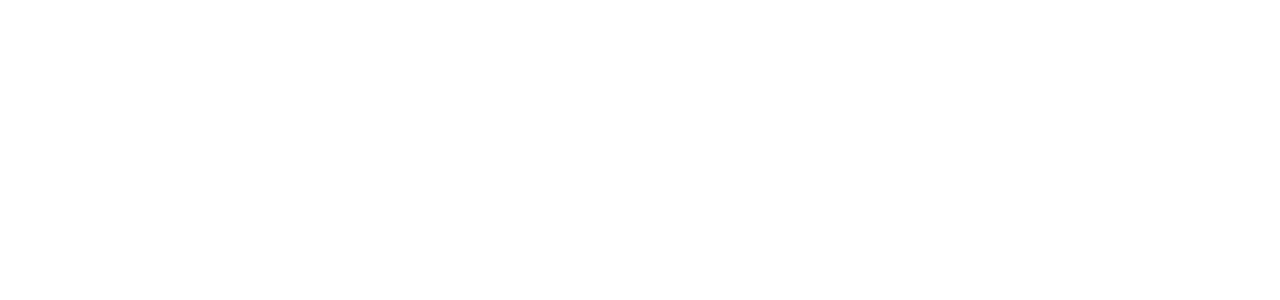
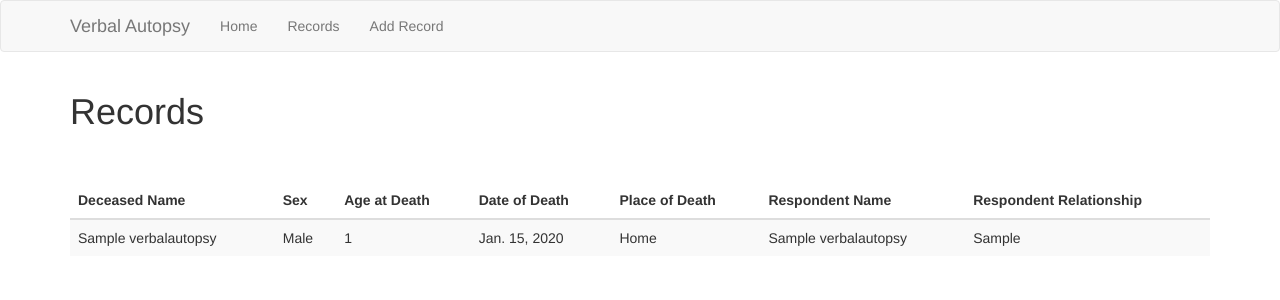
Before and after one commit to GraceMonde/va-system, a Django app: page /records/ in a window 1280 px wide. Before the commit the part shown is empty. Shown: the top 300 px of the page. Run offline with Django 5.2, Linux system fonts and the light colour scheme; tables that the repository leaves empty hold one stand-in row (values such as "Sample post"); some libraries are stand-ins or nearby versions.

Commit message:
Added records list page and connected to views

```diff
--- a/va/templates/va/home.html
+++ b/va/templates/va/home.html
@@ -8,8 +8,4 @@
     This system helps you record and manage verbal autopsy records.
 </p>
 
-<a href="{% url 'add_record' %}" class="btn btn-primary">
-    Add Record
-</a>
-
 {% endblock %}
--- a/va/templates/va/record_list.html
+++ b/va/templates/va/record_list.html
@@ -0,0 +1,37 @@
+{% extends "va/base.html" %}
+
+{% block content %}
+
+<h1>Records</h1>
+
+<br><br>
+
+<table class="table table-striped">
+    <thead>
+        <tr>
+            <th>Deceased Name</th>
+            <th>Sex</th>
+            <th>Age at Death</th>
+            <th>Date of Death</th>
+            <th>Place of Death</th>
+            <th>Respondent Name</th>
+            <th>Respondent Relationship</th>
+        </tr>
+    </thead>
+
+    <tbody>
+        {% for record in records %}
+        <tr>
+            <td>{{ record.deceased_name }}</td>
+            <td>{{ record.get_sex_display }}</td>
+            <td>{{ record.age_at_death }}</td>
+            <td>{{ record.date_of_death }}</td>
+            <td>{{ record.get_place_of_death_display }}</td>
+            <td>{{ record.respondent_name }}</td>
+            <td>{{ record.respondent_relationship }}</td>
+        </tr>
+        {% endfor %}
+    </tbody>
+</table>
+
+{% endblock %}
```
